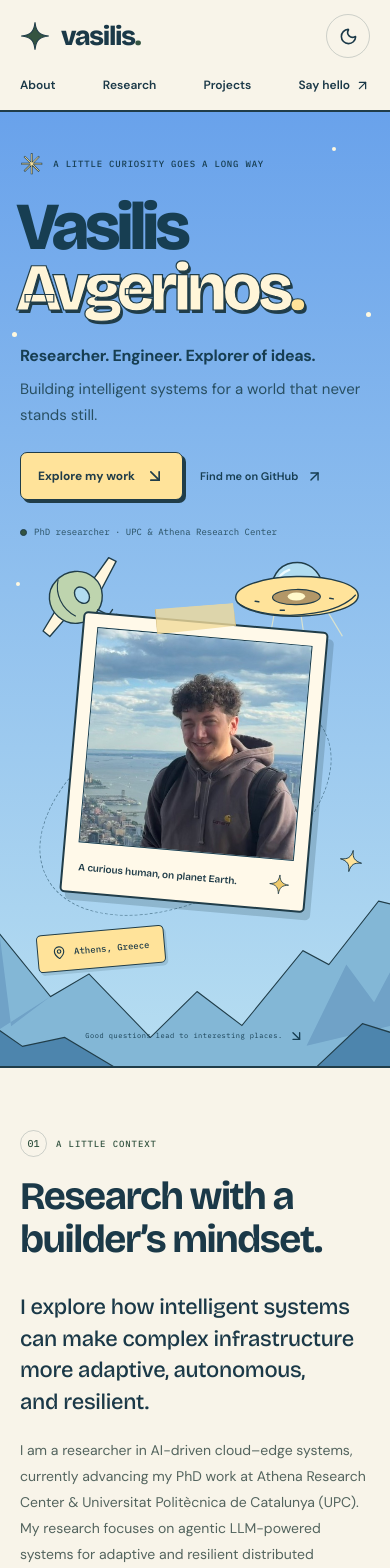
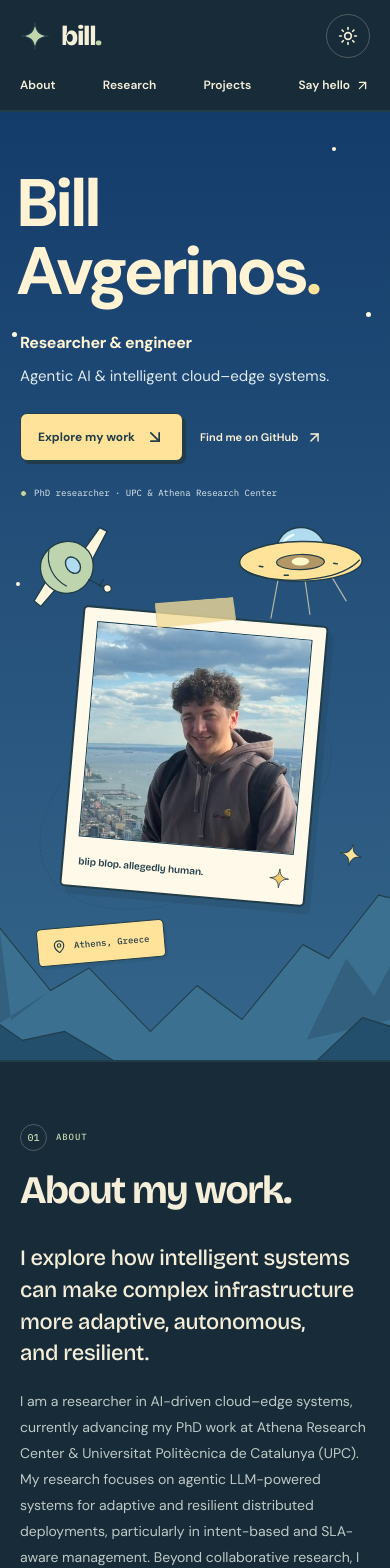
Before and after one commit to vaavg13/vaavg13.github.io, a React (Vite) app: page / in a window 390 px wide. Shown: the top 1568 px of the page. Built offline with nearby package versions, Linux system fonts and the light colour scheme.

Commit message:
Polish Bill Avgerinos branding and default dark theme

```diff
--- a/index.html
+++ b/index.html
@@ -1,20 +1,20 @@
 <!doctype html>
-<html lang="en">
+<html lang="en" data-theme="night">
   <head>
     <meta charset="UTF-8" />
     <meta name="viewport" content="width=device-width, initial-scale=1.0" />
-    <meta name="theme-color" content="#f8f4e9" />
+    <meta name="theme-color" content="#182b38" />
     <meta
       name="description"
-      content="Vasilis Avgerinos — researcher and engineer exploring agentic AI, intelligent cloud–edge systems, and autonomous infrastructure. Research, experiments, and ideas made concrete."
+      content="Bill Avgerinos — researcher and engineer working on agentic AI, intelligent cloud–edge systems, and autonomous infrastructure."
     />
     <meta
       property="og:title"
-      content="Vasilis Avgerinos — Researcher, engineer, curious human"
+      content="Bill Avgerinos — Researcher & Engineer"
     />
     <meta
       property="og:description"
-      content="Building intelligent systems for a world that never stands still. Research, experiments, and interesting questions."
+      content="Research and open-source projects in agentic AI and intelligent cloud–edge systems."
     />
     <meta property="og:type" content="website" />
     <link rel="icon" type="image/svg+xml" href="/favicon.svg" />
@@ -24,7 +24,7 @@
       href="https://fonts.googleapis.com/css2?family=Bricolage+Grotesque:opsz,wght@12..96,500;12..96,600;12..96,700;12..96,800&family=DM+Sans:wght@400;500;600;700&family=IBM+Plex+Mono:wght@400;500&display=swap"
       rel="stylesheet"
     />
-    <title>Vasilis Avgerinos — Researcher & Engineer</title>
+    <title>Bill Avgerinos — Researcher & Engineer</title>
   </head>
   <body>
     <div id="root"></div>
--- a/src/App.tsx
+++ b/src/App.tsx
@@ -9,11 +9,22 @@ import { NetworkSketch, Sparkle, Ufo } from "./components/Illustrations";
 import { PROFILE } from "./constants";
 
 export default function App() {
-  const [nightMode, setNightMode] = useState(false);
+  const [nightMode, setNightMode] = useState(
+    () => document.documentElement.dataset.theme === "night",
+  );
   const email = PROFILE.socials.find((social) => social.iconName === "mail")!;
 
+  function toggleTheme() {
+    const nextNightMode = !nightMode;
+    document.documentElement.dataset.theme = nextNightMode ? "night" : "day";
+    document
+      .querySelector('meta[name="theme-color"]')
+      ?.setAttribute("content", nextNightMode ? "#182b38" : "#f8f4e9");
+    setNightMode(nextNightMode);
+  }
+
   return (
-    <div className="site" data-theme={nightMode ? "night" : "day"}>
+    <div className="site">
       <a href="#main" className="skip-link">
         Skip to content
       </a>
@@ -22,13 +33,13 @@ export default function App() {
           <a
             href="#home"
             className="brand"
-            aria-label="Vasilis Avgerinos, home"
+            aria-label={`${PROFILE.name}, home`}
           >
             <span className="brand-symbol">
               <Sparkle />
             </span>
             <span>
-              vasilis<span className="brand-dot">.</span>
+              bill<span className="brand-dot">.</span>
             </span>
           </a>
           <div className="nav-links">
@@ -42,7 +53,7 @@ export default function App() {
           <button
             className="theme-button"
             type="button"
-            onClick={() => setNightMode((value) => !value)}
+            onClick={toggleTheme}
             aria-pressed={nightMode}
             aria-label={
               nightMode ? "Switch to day mode" : "Switch to night mode"
@@ -64,21 +75,11 @@ export default function App() {
             <div>
               <SectionHeading
                 number="01"
-                label="A little context"
-                title={
-                  <span id="about-title">
-                    Research with a<br />
-                    builder’s mindset.
-                  </span>
-                }
+                label="About"
+                title={<span id="about-title">About my work.</span>}
               />
               <div className="about-sketch">
                 <NetworkSketch />
-                <span>
-                  Connecting the dots.
-                  <br />
-                  Then seeing what’s possible.
-                </span>
               </div>
             </div>
             <div className="about-copy">
@@ -108,28 +109,17 @@ export default function App() {
         >
           <div className="page-width contact-inner">
             <div className="contact-copy">
-              <p className="eyebrow">There’s always another good question</p>
+              <p className="eyebrow">Contact</p>
               <h2 id="contact-title">
-                What are you
-                <br />
-                curious about<span>?</span>
+                Get in touch<span>.</span>
               </h2>
-              <p>
-                Research, a project, or an interesting idea.
-                <br />
-                I’d love to hear what you’re thinking.
-              </p>
+              <p>For research, projects, or collaboration.</p>
               <a href={email.url} className="button button-yellow">
-                Let’s talk <ArrowUpRight size={20} />
+                Email me <ArrowUpRight size={20} />
               </a>
             </div>
             <div className="contact-illustration">
               <Ufo />
-              <span>
-                Good ideas can come
-                <br />
-                from anywhere.
-              </span>
               <Sparkle className="contact-sparkle" />
             </div>
           </div>
@@ -141,11 +131,11 @@ export default function App() {
             <span className="brand-symbol">
               <Sparkle />
             </span>
-            <span>vasilis.</span>
+            <span>bill.</span>
           </a>
           <p>
-            © {new Date().getFullYear()} Vasilis Avgerinos
-            <span>Made with curiosity, in Athens.</span>
+            © {new Date().getFullYear()} {PROFILE.name}
+            <span>{PROFILE.location}</span>
           </p>
           <SocialLinks />
         </div>
--- a/src/components/Header.tsx
+++ b/src/components/Header.tsx
@@ -14,23 +14,16 @@ export default function Header() {
       </div>
       <div className="page-width hero-content">
         <div className="hero-copy">
-          <p className="eyebrow hero-eyebrow">
-            <span className="little-star" aria-hidden="true">
-              ✳
-            </span>{" "}
-            A little curiosity goes a long way
-          </p>
           <h1>
-            Vasilis
+            Bill
             <br />
             <span>
               Avgerinos<span className="name-period">.</span>
             </span>
           </h1>
-          <p className="hero-role">Researcher. Engineer. Explorer of ideas.</p>
+          <p className="hero-role">Researcher & engineer</p>
           <p className="hero-description">
-            Building intelligent systems for a world
-            <br className="hidden sm:block" /> that never stands still.
+            Agentic AI & intelligent cloud–edge systems.
           </p>
           <div className="hero-actions flex flex-wrap items-center gap-6">
             <a className="button button-yellow" href="#research">
@@ -62,14 +55,14 @@ export default function Header() {
             <div className="portrait-window">
               <img
                 src={PROFILE.avatarUrl}
-                alt="Vasilis Avgerinos overlooking New York City"
+                alt={`${PROFILE.name} overlooking New York City`}
                 width="768"
                 height="1024"
                 fetchPriority="high"
               />
             </div>
             <figcaption>
-              <span>A curious human, on planet Earth.</span>
+              <span>blip blop. allegedly human.</span>
               <Sparkle />
             </figcaption>
           </figure>
@@ -80,10 +73,6 @@ export default function Header() {
         </div>
       </div>
       <MountainLandscape />
-      <div className="hero-bottom-note">
-        <span>Good questions lead to interesting places.</span>
-        <ArrowDownRight size={16} />
-      </div>
     </header>
   );
 }
--- a/src/components/ProjectGrid.tsx
+++ b/src/components/ProjectGrid.tsx
@@ -13,9 +13,9 @@ export default function ProjectGrid() {
       <div className="page-width">
         <SectionHeading
           number="03"
-          label="Out of the notebook, into the world"
-          title={<span id="projects-title">Ideas like to be built.</span>}
-          description="Experiments, side quests, and things I make to find out what happens."
+          label="Projects"
+          title={<span id="projects-title">Code & experiments.</span>}
+          description="Open-source projects and agent experiments."
         />
         <div className="project-list">
           {PROJECTS.map((project, index) => (
@@ -25,12 +25,9 @@ export default function ProjectGrid() {
                   EXPERIMENT / {String(index + 1).padStart(2, "0")}
                 </span>
                 <ArenaSketch />
-                <span className="project-art-caption">
-                  A little play. A lot to learn.
-                </span>
               </div>
               <div className="project-content">
-                <p className="eyebrow">Agents at play</p>
+                <p className="eyebrow">LLM agents</p>
                 <h3>{project.title}</h3>
                 <p>{project.description}</p>
                 <div className="tags">
--- a/src/components/PublicationList.tsx
+++ b/src/components/PublicationList.tsx
@@ -16,14 +16,8 @@ export default function PublicationList() {
         <div className="section-topline">
           <SectionHeading
             number="02"
-            label="From the research notebook"
-            title={
-              <span id="research-title">
-                Questions worth
-                <br />
-                looking into.
-              </span>
-            }
+            label="Publications"
+            title={<span id="research-title">Selected research.</span>}
             description="Selected work on intelligent, adaptive, and resilient distributed systems."
           />
           {scholar ? (
--- a/src/constants.ts
+++ b/src/constants.ts
@@ -6,7 +6,7 @@ import avatarImg from './assets/images/profile.jpeg';
 // ==========================================
 
 export const PROFILE: Profile = {
-  name: "Vasilis Avgerinos",
+  name: "Bill Avgerinos",
   title: "PHD student at UPC",
   tagline: "Working on Intelligent Cloud-Edge Systems through Agentic LLM-Powered Autonomy",
   location: "Athens, Greece",
--- a/src/metadata.json
+++ b/src/metadata.json
@@ -1,5 +1,5 @@
 {
-  "name": "Vasilis Avgerinos - CV",
-  "description": "Academic CV for Vasilis Avgerinos, AI & Telecommunications Researcher.",
+  "name": "Bill Avgerinos - CV",
+  "description": "Academic CV for Bill Avgerinos, AI & Telecommunications Researcher.",
   "requestFramePermissions": []
 }
--- a/src/styles.css
+++ b/src/styles.css
@@ -12,7 +12,9 @@
   text-rendering: optimizeLegibility;
   -webkit-font-smoothing: antialiased;
   -moz-osx-font-smoothing: grayscale;
-  background: #f8f4e9;
+  background: var(--paper);
+  color: var(--ink);
+  color-scheme: light;
 }
 
 html {
@@ -22,6 +24,7 @@ html {
 body {
   margin: 0;
   min-width: 320px;
+  background: var(--paper);
 }
 button,
 a {
@@ -50,7 +53,7 @@ svg {
   flex-shrink: 0;
 }
 
-.site {
+:root {
   --paper: #f8f4e9;
   --paper-light: #fffdf4;
   --illustration-paper: #fff6de;
@@ -77,12 +80,15 @@ svg {
   --contact-bg: #284d3e;
   --contact-ink: #fff6db;
   --focus: #2475c1;
+}
+
+.site {
   min-height: 100dvh;
   background: var(--paper);
   color: var(--ink);
 }
 
-.site[data-theme="night"] {
+:root[data-theme="night"] {
   --paper: #182b38;
   --paper-light: #243b48;
   --paper-alt: #203644;
@@ -224,27 +230,15 @@ svg {
   z-index: 2;
   min-width: 0;
 }
-.hero-eyebrow {
-  font-size: 10px;
-  letter-spacing: 1.2px;
-}
-.little-star {
-  color: var(--yellow);
-  font-size: 28px;
-  line-height: 1;
-  -webkit-text-stroke: 0.6px var(--line);
-}
 .hero h1 {
   margin: 24px 0 24px -4px;
-  font: 800 clamp(68px, 7.4vw, 108px) / 0.91 var(--font-display);
-  letter-spacing: -6px;
+  font: 700 clamp(68px, 7.2vw, 104px) / 1.02 var(--font-sans);
+  letter-spacing: -0.055em;
   font-optical-sizing: auto;
 }
 .hero h1 > span {
   display: inline-block;
-  color: #fff5d8;
-  -webkit-text-stroke: 1.6px var(--line);
-  text-shadow: 3px 4px 0 var(--line);
+  color: var(--hero-ink);
 }
 .name-period {
   color: var(--yellow);
@@ -382,8 +376,8 @@ svg {
 .hero-ufo {
   position: absolute;
   width: 198px;
-  top: -34px;
-  right: -17px;
+  top: -70px;
+  right: -43px;
   transform: rotate(-9deg);
 }
 .hero-ufo svg {
@@ -392,8 +386,8 @@ svg {
 .hero-satellite {
   width: 128px;
   position: absolute;
-  top: 0;
-  left: -15px;
+  top: -28px;
+  left: -43px;
   transform: rotate(-11deg);
 }
 .portrait-sparkle {
@@ -438,20 +432,6 @@ svg {
   height: 233px;
   pointer-events: none;
   z-index: 1;
-}
-.hero-bottom-note {
-  position: absolute;
-  z-index: 3;
-  left: 50%;
-  bottom: 26px;
-  transform: translateX(-50%);
-  white-space: nowrap;
-  display: flex;
-  align-items: center;
-  gap: 12px;
-  font: 400 9px/1.5 var(--font-mono);
-  color: var(--hero-ink);
-  letter-spacing: 0.5px;
 }
 .hero-stars {
   position: absolute;
@@ -546,11 +526,6 @@ svg {
 }
 .network-sketch {
   width: 220px;
-}
-.about-sketch > span {
-  font: 500 12px/1.6 var(--font-display);
-  color: var(--muted);
-  transform: rotate(-5deg);
 }
 .focus-areas {
   margin-block: 25px;
@@ -730,11 +705,6 @@ svg {
   max-width: 420px;
   margin: -5px auto -15px;
 }
-.project-art-caption {
-  font: 500 13px/1.5 var(--font-display);
-  align-self: flex-end;
-  transform: rotate(-3deg);
-}
 .project-content {
   padding: 43px;
   display: flex;
@@ -804,14 +774,6 @@ svg {
   width: 300px;
   margin-inline: auto;
   transform: rotate(-12deg);
-}
-.contact-illustration > span {
-  display: inline-block;
-  text-align: left;
-  font: 500 16px/1.5 var(--font-display);
-  transform: rotate(-7deg);
-  margin-top: -16px;
-  margin-left: 65px;
 }
 .contact-sparkle {
   width: 36px;
@@ -891,7 +853,7 @@ svg {
   }
   .hero h1 {
     font-size: 88px;
-    letter-spacing: -5px;
+    letter-spacing: -0.055em;
   }
   .portrait-postcard {
     width: 270px;
@@ -903,13 +865,13 @@ svg {
   }
   .hero-ufo {
     width: 175px;
-    top: -6px;
-    right: -5px;
+    top: -40px;
+    right: -24px;
   }
   .hero-satellite {
     width: 110px;
-    top: 25px;
-    left: -10px;
+    top: -3px;
+    left: -34px;
   }
   .portrait-orbit {
     width: 350px;
@@ -970,12 +932,7 @@ svg {
   }
   .hero h1 {
     font-size: 72px;
-    letter-spacing: -4px;
-  }
-  .hero-eyebrow {
-    font-size: 8px;
-    letter-spacing: 0.7px;
-    gap: 8px;
+    letter-spacing: -0.055em;
   }
   .hero-role {
     font-size: 15px;
@@ -1009,13 +966,13 @@ svg {
   }
   .hero-ufo {
     width: 150px;
-    right: -4px;
-    top: -2px;
+    right: -16px;
+    top: -32px;
   }
   .hero-satellite {
     width: 95px;
-    top: 30px;
-    left: -6px;
+    top: 2px;
+    left: -24px;
   }
   .portrait-sparkle {
     right: -2px;
@@ -1031,9 +988,6 @@ svg {
     bottom: -14px;
     left: 15px;
     font-size: 9px;
-  }
-  .hero-bottom-note {
-    font-size: 8px;
   }
   .about-grid {
     gap: 35px;
@@ -1053,10 +1007,6 @@ svg {
   }
   .about-sketch {
     display: block;
-  }
-  .about-sketch > span {
-    display: block;
-    margin-left: 25px;
   }
   .network-sketch {
     width: 210px;
@@ -1122,18 +1072,10 @@ svg {
     padding-bottom: 93px;
     gap: 10px;
   }
-  .hero-eyebrow {
-    font-size: 9px;
-    letter-spacing: 0.8px;
-  }
   .hero h1 {
     font-size: clamp(56px, 17.2vw, 96px);
     margin-block: 19px 20px;
-    letter-spacing: -4px;
-  }
-  .hero h1 > span {
-    -webkit-text-stroke-width: 1.2px;
-    text-shadow: 2px 3px 0 var(--line);
+    letter-spacing: -0.055em;
   }
   .hero-role {
     font-size: 16px;
@@ -1167,7 +1109,7 @@ svg {
   .portrait-scene {
     width: 335px;
     max-width: 100%;
-    margin: 0 auto;
+    margin: 32px auto 0;
     height: 424px;
   }
   .portrait-postcard {
@@ -1182,13 +1124,13 @@ svg {
   }
   .hero-ufo {
     width: 140px;
-    right: -4px;
-    top: -1px;
+    right: -8px;
+    top: -30px;
   }
   .hero-satellite {
     width: 100px;
-    left: 1px;
-    top: 4px;
+    left: -8px;
+    top: -20px;
   }
   .portrait-sparkle {
     right: 0;
@@ -1208,11 +1150,6 @@ svg {
     width: 170%;
     max-width: none;
     left: -35%;
-  }
-  .hero-bottom-note {
-    bottom: 22px;
-    font-size: 7px;
-    gap: 6px;
   }
   .hero-stars span:nth-child(1) {
     left: 85%;
@@ -1315,10 +1252,6 @@ svg {
   .contact-illustration > svg:not(.contact-sparkle) {
     width: 230px;
   }
-  .contact-illustration > span {
-    font-size: 14px;
-    margin-left: 30px;
-  }
   .contact-sparkle {
     width: 25px;
     right: 10px;
```
Also changed, not shown: 1 other file (tests, documents, lock files or other folders).
